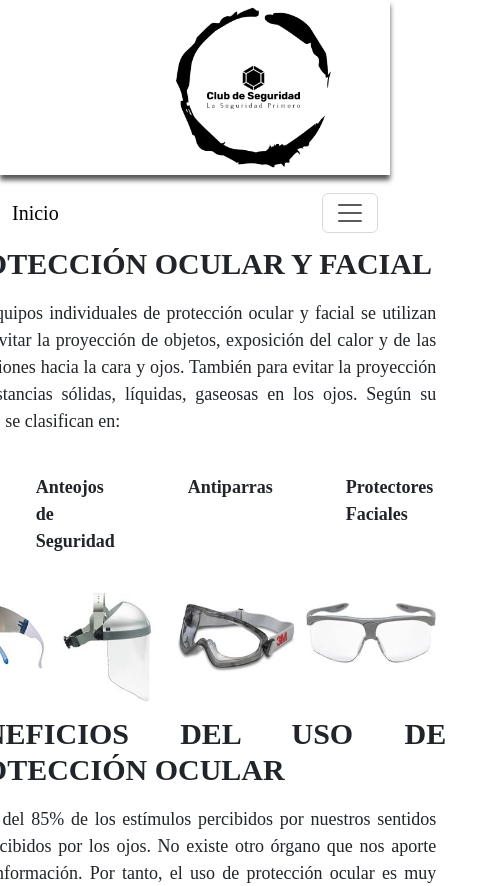
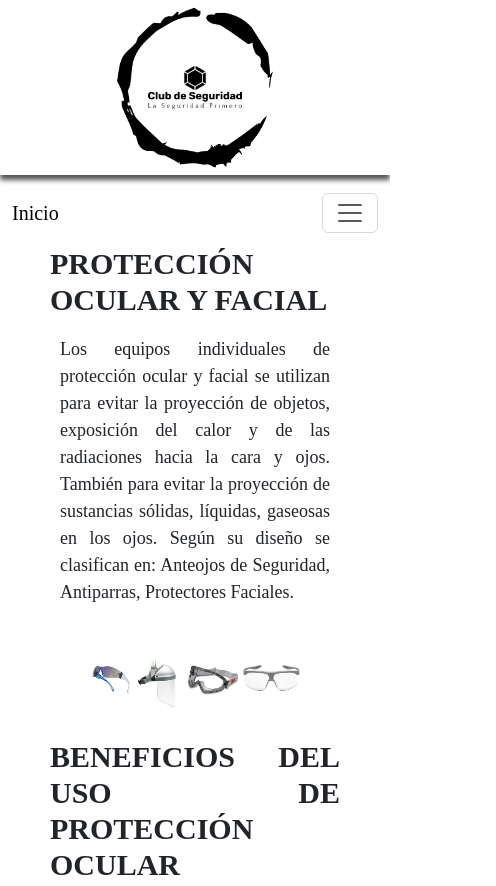
Before and after one commit to Matias92g/club-de-seguridad, a plain HTML site: page pages/seg-ocular.html in a window 390 px wide. Shown: the top 886 px of the page, 496 px wide, since content can reach past the window. Drawn offline with nearby package versions, Linux system fonts and the light colour scheme.

Commit message:
Corregí imagen de protectores ocular y agregué mixin en calzado de seguridad

```diff
--- a/css/style.css
+++ b/css/style.css
@@ -11,10 +11,10 @@
   box-shadow: 0px 5px 5px #565454;
   width: 100%;
   margin-bottom: 10px; }
-
-.header img {
-  height: 175px;
-  margin-left: 45%; }
+  .header .logo-header {
+    height: 175px;
+    display: flex;
+    justify-content: center; }
 
 #nav-list {
   display: flex;
@@ -67,7 +67,7 @@ main section article div h3 {
   align-items: center; }
 
 .article1 img {
-  width: 1000px;
+  width: 70%;
   padding-bottom: 40px; }
 
 .article2 {
@@ -112,17 +112,24 @@ main section article div h3 {
 .article2 .title {
   border: solid black 1px;
   text-align: center;
-  margin: 10px; }
+  margin: 10px;
+  background-color: #c4c4c4;
+  border-radius: 5px; }
 
 .article2 div .card {
   margin: 7px;
   display: flex;
   align-items: center;
-  text-align: center; }
+  text-align: center;
+  border-radius: 10px;
+  box-shadow: 2px 2px 4px #000000, -2px -2px 4px #ffffff; }
 
-body main section article .prot-ocular li {
-  padding-left: 50px;
-  font-weight: bold; }
+.article2 .ocular {
+  display: flex;
+  justify-content: center; }
+  .article2 .ocular .img-ocular {
+    width: 75%;
+    margin: 25px; }
 
 .div-cascos {
   display: flex;
@@ -153,9 +160,8 @@ body main section article .prot-ocular li {
 .iram3610 p {
   width: 1500px; }
 
-.img-ocular {
-  width: 1200px;
-  padding-left: 100px; }
+.ocular img {
+  width: 70%; }
 
 .section1 {
   display: flex;
@@ -225,7 +231,12 @@ body .footer .footer-grid div a {
   color: white;
   text-decoration: none; }
 
-h1, h2, h3, h4, h5, h6 {
+h1,
+h2,
+h3,
+h4,
+h5,
+h6 {
   font-size: 30px;
   font-weight: bold; }
 
@@ -245,17 +256,15 @@ h1, h2, h3, h4, h5, h6 {
   .iram3610 {
     display: flex;
     flex-direction: column; }
-  .iram3610 p {
-    width: 100%; }
-  .article2-div-prot-respi {
+    .iram3610 p {
+      width: 100%; }
+  .article2 div .prot-respi {
     display: flex;
     flex-wrap: wrap; }
-  .img-ocular {
-    width: 100%;
-    margin: 0;
-    padding: 0; }
-  body main section article .prot-ocular {
+  .article2 .img-ocular {
+    width: 95%; }
+  .article2 body main section article .prot-ocular {
     display: flex;
-    justify-content: space-evenly; }
-    body main section article .prot-ocular li {
-      font-weight: bold; } }
+    flex-direction: row;
+    justify-content: space-evenly;
+    font-weight: bold; } }
--- a/pages/seg-ocular.html
+++ b/pages/seg-ocular.html
@@ -15,13 +15,12 @@
 </head>
 
 <body>
-
     <header class="header">
+        <div class="logo-header">
             <img src="../recursos/logos nuevos/club-de-seguridad-high-resolution-logo-black-on-transparent-background.png"
                 alt="Logo de la Empresa">
+        </div>
     </header>
-
-    <main class="main">
     <main class="main">
         <nav class="navbar navbar-expand-lg">
             <div class="container-fluid">
@@ -57,38 +56,26 @@
                     para evitar la proyección de objetos, exposición del calor y de las
                     radiaciones hacia la cara y ojos. También para evitar la proyección
                     de sustancias sólidas, líquidas, gaseosas en los ojos.
-                        Según su diseño se clasifican en:
+                    Según su diseño se clasifican en: Anteojos de Seguridad, Antiparras, Protectores Faciales.
                 </p>
-                    <div>
-                        <ul class="prot-ocular">
-                            <li>Anteojos de Seguridad</li>
-                            <li>Antiparras</li>
-                            <li>Protectores Faciales</li>
-                        </ul>
+                <div class="ocular">
+                    <img class="img-ocular" src="../recursos/proteccion-ocular/proteccion-visual-gafas-pantallas-mpsecoes.jpg"
+                        alt="Protectres Oculares">
                 </div>
-                    <img class="img-ocular"
-                        src="../recursos/proteccion-ocular/proteccion-visual-gafas-pantallas-mpsecoes.jpg"
-                        alt="Protectres Oculares">
                 <h2>BENEFICIOS DEL USO DE PROTECCIÓN OCULAR</h2>
                 <p>Cerca del 85% de los estímulos percibidos por nuestros sentidos son recibidos por los ojos. No
-                        existe
-                        otro órgano que nos aporte más información. Por tanto, el uso de protección ocular es muy
+                    existe otro órgano que nos aporte más información. Por tanto, el uso de protección ocular es muy
                     importante para proteger nuestra vista de cualquier tipo de influencia negativa. Esto incluye
                     peligros físicos como el contacto con cuerpos sólidos, partículas de polvo, virutas y astillas,
-                        que
-                        al penetrar el ojo pueden causar daños irreversibles en nuestra visión.</p>
+                    que al penetrar el ojo pueden causar daños irreversibles en nuestra visión.</p>
                 <p>
                     Sin embargo, más allá de los peligros físicos, el ojo es muy frágil y debe preservarse de una
                     variedad de riesgos asociados con procesos mecánicos particulares, el uso de sustancias químicas
-                        y
-                        la exposición a radiaciones ópticas que podrían dañarlo.
+                    y la exposición a radiaciones ópticas que podrían dañarlo.
                 </p>
-                    <p>
-                        El propósito de las gafas de protección laboral es evitar que algún agente nocivo entre en los
-                        ojos
-                        durante el trabajo. No obstante, los empleados/as siempre deben usar anteojos de seguridad de
-                        alto
-                        rendimiento para estar protegidos/as frente a diversos riesgos y dar lo mejor de sí mismos/as.
+                <p>El propósito de las gafas de protección laboral es evitar que algún agente nocivo entre en los
+                    ojos durante el trabajo. No obstante, los empleados/as siempre deben usar anteojos de seguridad de
+                    alto rendimiento para estar protegidos/as frente a diversos riesgos y dar lo mejor de sí mismos/as.
                 </p>
                 <div>
                     <h2>NORMAS TÉCNICAS-PROTECCIÓN OCULAR</h2>
@@ -122,12 +109,11 @@
                     </table>
                     <p>Si bien los distintos estándares no son iguales, son muy similares en el concepto de sus
                         requisitos por lo que analizando cualquiera de ellos podemos tener una idea de lo que se
-                            pide a
-                            los protectores oculares.</p>
+                        pide a los protectores oculares.</p>
                 </div>
                 <div id="videoepp">
-                        <iframe src="https://www.youtube.com/embed/KuBo1rCGJd4"
-                            title="Uso correcto de protectores oculares" frameborder="0"
+                    <iframe src="https://www.youtube.com/embed/KuBo1rCGJd4" title="Uso correcto de protectores oculares"
+                        frameborder="0"
                         allow="accelerometer; autoplay; clipboard-write; encrypted-media; gyroscope; picture-in-picture; web-share"
                         allowfullscreen></iframe>
                 </div>
@@ -152,8 +138,7 @@
     </footer>
     <!-- bootstrap-javascript -->
     <script src="https://cdn.jsdelivr.net/npm/bootstrap@5.3.0/dist/js/bootstrap.bundle.min.js"
-            integrity="sha384-geWF76RCwLtnZ8qwWowPQNguL3RmwHVBC9FhGdlKrxdiJJigb/j/68SIy3Te4Bkz"
-            crossorigin="anonymous"></script>
+        integrity="sha384-geWF76RCwLtnZ8qwWowPQNguL3RmwHVBC9FhGdlKrxdiJJigb/j/68SIy3Te4Bkz" crossorigin="anonymous">
+        </script>
 </body>
-
 </html>
--- a/scss/main.scss
+++ b/scss/main.scss
@@ -14,52 +14,67 @@
 @import "./secciones/iram3610";
 @import "./secciones/seg-ocular";
 @import "./secciones/footer";
-h1,h2,h3,h4,h5,h6{
+
+h1,
+h2,
+h3,
+h4,
+h5,
+h6 {
     font-size: 30px;
     font-weight: bold;
 }
 
-@media screen and (max-width: 768px){
+@media screen and (max-width: 768px) {
     #banner {
         width: 100%
     }
-    #nav-list{
+
+    #nav-list {
         flex-wrap: nowrap;
         width: 100%;
         align-items: center;
         padding: none;
     }
+
     .footer {
         font-size: small;
     }
-    .carta{
+
+    .carta {
         display: flex;
         flex-wrap: wrap;
     }
+
     .iram3610 {
         display: flex;
         flex-direction: column;
-    }
-    .iram3610 p {
+
+        p {
             width: 100%;
         }
-    .article2-div-prot-respi{
+    }
+
+    .article2 {
+        div {
+            .prot-respi {
                 display: flex;
                 flex-wrap: wrap;
             }
-    .img-ocular{
-        width: 100%;
-        margin: 0;
-        padding: 0;
         }
-    body{
-        main{
-            section{
-                article{
-                    .prot-ocular{
+
+    .img-ocular {
+            width: 95%;
+        }
+
+        body {
+            main {
+                section {
+                    article {
+                        .prot-ocular {
                             display: flex;
+                            flex-direction: row;
                             justify-content: space-evenly;
-                        li{
                             font-weight: bold;
                         }
                     }
--- a/scss/secciones/_article1.scss
+++ b/scss/secciones/_article1.scss
@@ -6,6 +6,6 @@
 }
 
 .article1 img {
-    width: 1000px;
+    width: 70%;
     padding-bottom: 40px;
 }
--- a/scss/secciones/_article2.scss
+++ b/scss/secciones/_article2.scss
@@ -52,7 +52,15 @@
         border: solid black 1px;
         text-align: center;
         margin: 10px;
+        background-color: #c4c4c4;
+        border-radius: 5px;
     }
+}
+
+@mixin carta($radius , $eje ) {
+    border-radius: $radius;
+    box-shadow: $eje $eje ($eje*2) #000000,
+        (-$eje) (-$eje) ($eje*2) #ffffff;
 }
 
 .article2 {
@@ -62,20 +70,18 @@
             display: flex;
             align-items: center;
             text-align: center;
+            @include carta(10px, 2px)
         }
     }
 }
-body{
-    main{
-        section{
-            article{
-                .prot-ocular{
-                    li{
-                        padding-left: 50px;
-                        font-weight: bold;
-                    }
-                }
-            }
+
+.article2{
+    .ocular{
+        display: flex;
+        justify-content: center;
+        .img-ocular{
+            width: 75%;
+            margin: 25px;
         }
     }
 }
--- a/scss/secciones/_header.scss
+++ b/scss/secciones/_header.scss
@@ -2,9 +2,9 @@
     box-shadow: 0px 5px 5px rgb(86, 84, 84);
     width: 100%;
     margin-bottom: 10px;
+    .logo-header {
+        height: 175px;
+        display: flex;
+        justify-content: center;
+    }
 }
-
-.header img {
-    height: 175px;
-    margin-left: 45%;
-}
--- a/scss/secciones/_seg-ocular.scss
+++ b/scss/secciones/_seg-ocular.scss
@@ -1,6 +1,5 @@
-.img-ocular {
-    width: 1200px;
-    padding-left: 100px;
+.ocular img{
+    width: 70%;
 }
 .section1 {
     display: flex;
```
Also changed, not shown: index.html (+7 -3 lines), pages/seg-calzado.html (+4 -2 lines), pages/seg-craneana.html (+4 -2 lines), pages/seg-respiratoria.html (+4 -3 lines). Lines whose indentation alone changed are shown as unchanged.
